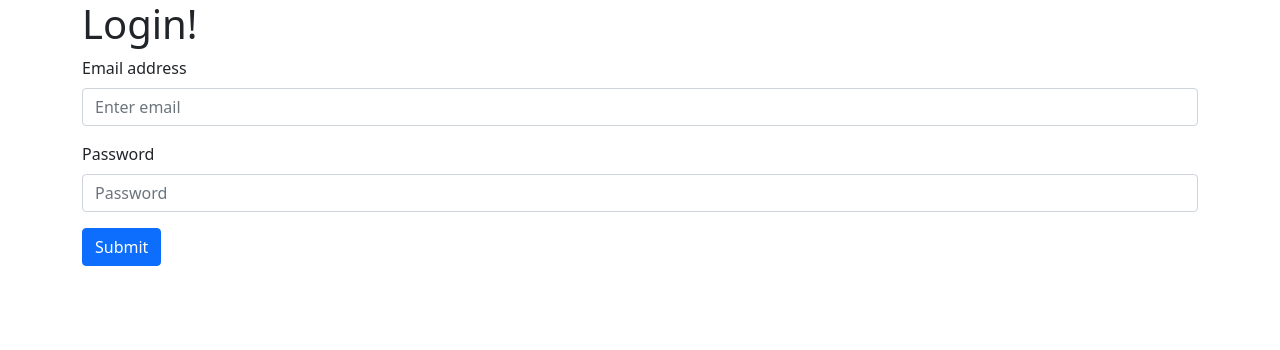
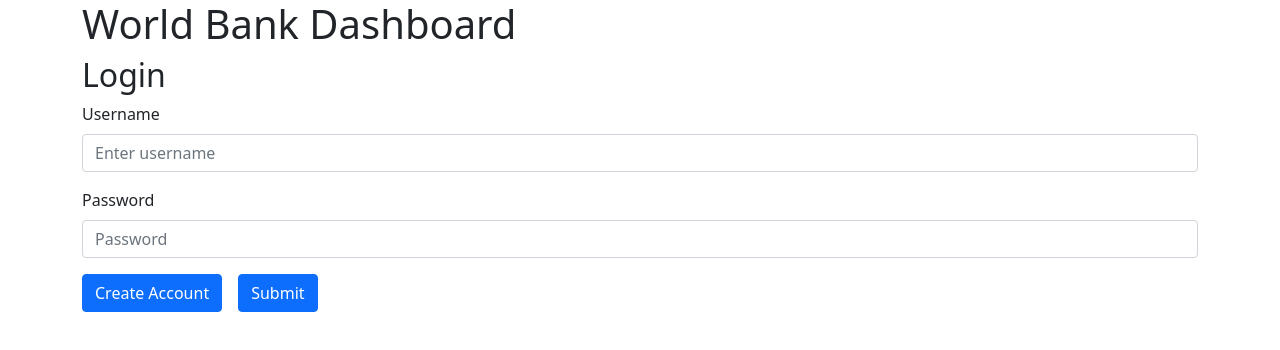
Before and after one commit to e-zob/world-bank-dashboard-frontend, a React (Create React App) app in the folder world-bank-app/: page / in a window 1280 px wide. Shown: the top 350 px of the page. Built offline with nearby package versions, Linux system fonts and the light colour scheme.

Commit message:
added create account button to login form

```diff
--- a/world-bank-app/src/Components/LoginForm.js
+++ b/world-bank-app/src/Components/LoginForm.js
@@ -1,6 +1,8 @@
 import Form from "react-bootstrap/Form";
 import Button from "react-bootstrap/Button";
 import Container from "react-bootstrap/Container";
+import Stack from "react-bootstrap/Stack";
+import { Link, Navigate } from "react-router-dom";
 import { useState } from "react";
 
 export default function LoginForm(props) {
@@ -13,7 +15,7 @@
     if (result.status !== 200) {
       await updateError(result.response);
     } else {
-      //navigate to the search page
+      <Navigate to="/search"> </Navigate>;
     }
   }
   async function updateError(error) {
@@ -23,12 +25,13 @@
   return (
     <Container>
       <Form>
-        <h1>Login!</h1>
+        <h1> World Bank Dashboard</h1>
+        <h2>Login</h2>
         <Form.Group className="mb-3" controlId="formBasicEmail">
-          <Form.Label>Email address</Form.Label>
+          <Form.Label>Username</Form.Label>
           <Form.Control
-            type="email"
-            placeholder="Enter email"
+            type="username"
+            placeholder="Enter username"
             onChange={(e) => setUsername(e.target.value)}
           />
           <Form.Text className="text-muted"></Form.Text>
@@ -41,10 +44,18 @@
             onChange={(e) => setPassword(e.target.value)}
           />
         </Form.Group>
-        <Button variant="primary" type="submit" onClick={handleSubmit}>
-          Submit
-        </Button>
-        {error ? { error } : null}
+        <Stack direction="horizontal" gap={3}>
+          <Link to="/create-account">
+            {" "}
+            <Button variant="primary" type="submit">
+              Create Account
+            </Button>
+          </Link>
+          <Button variant="primary" type="submit" onClick={handleSubmit}>
+            Submit
+          </Button>
+          {error ? { error } : null}
+        </Stack>
       </Form>
     </Container>
   );
```
